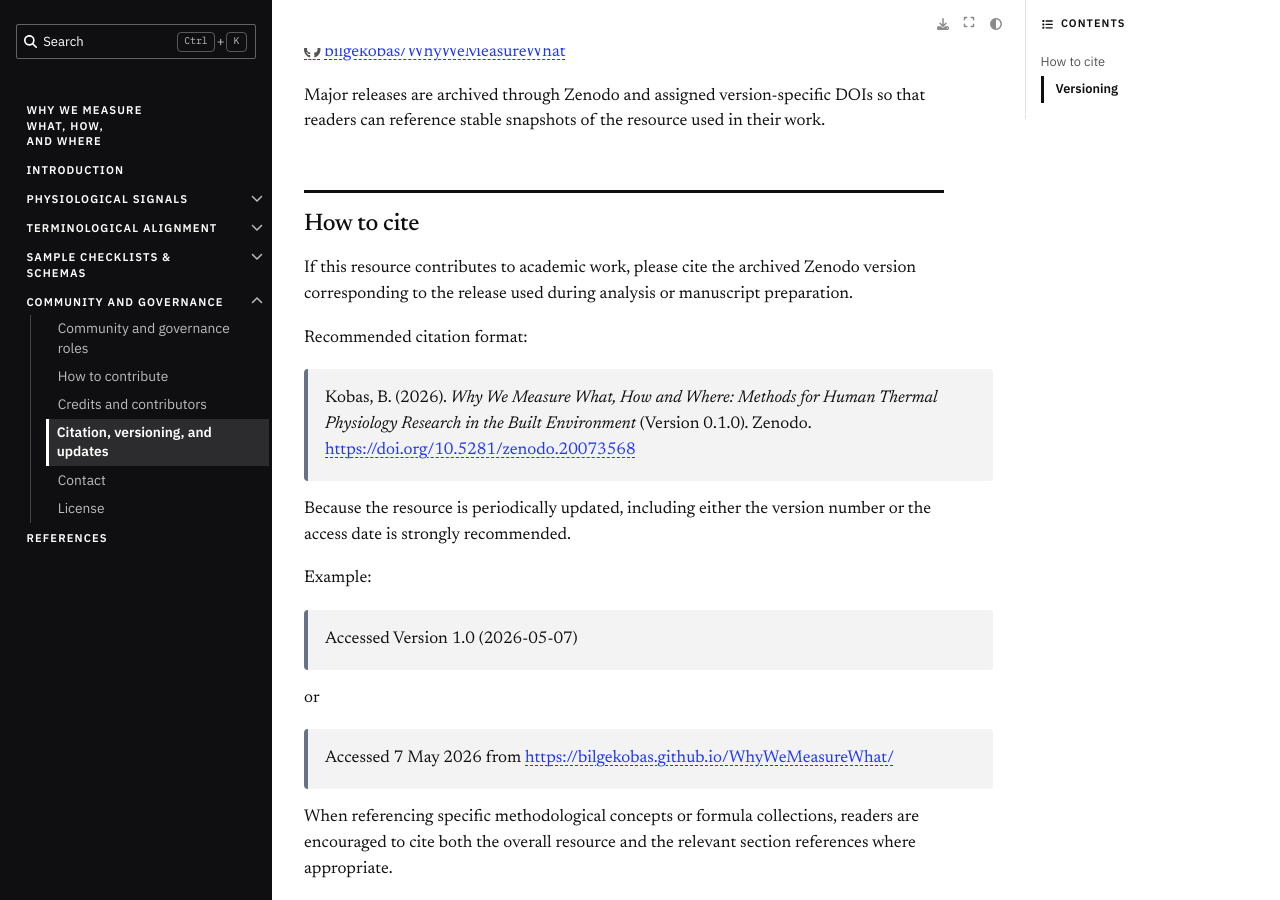
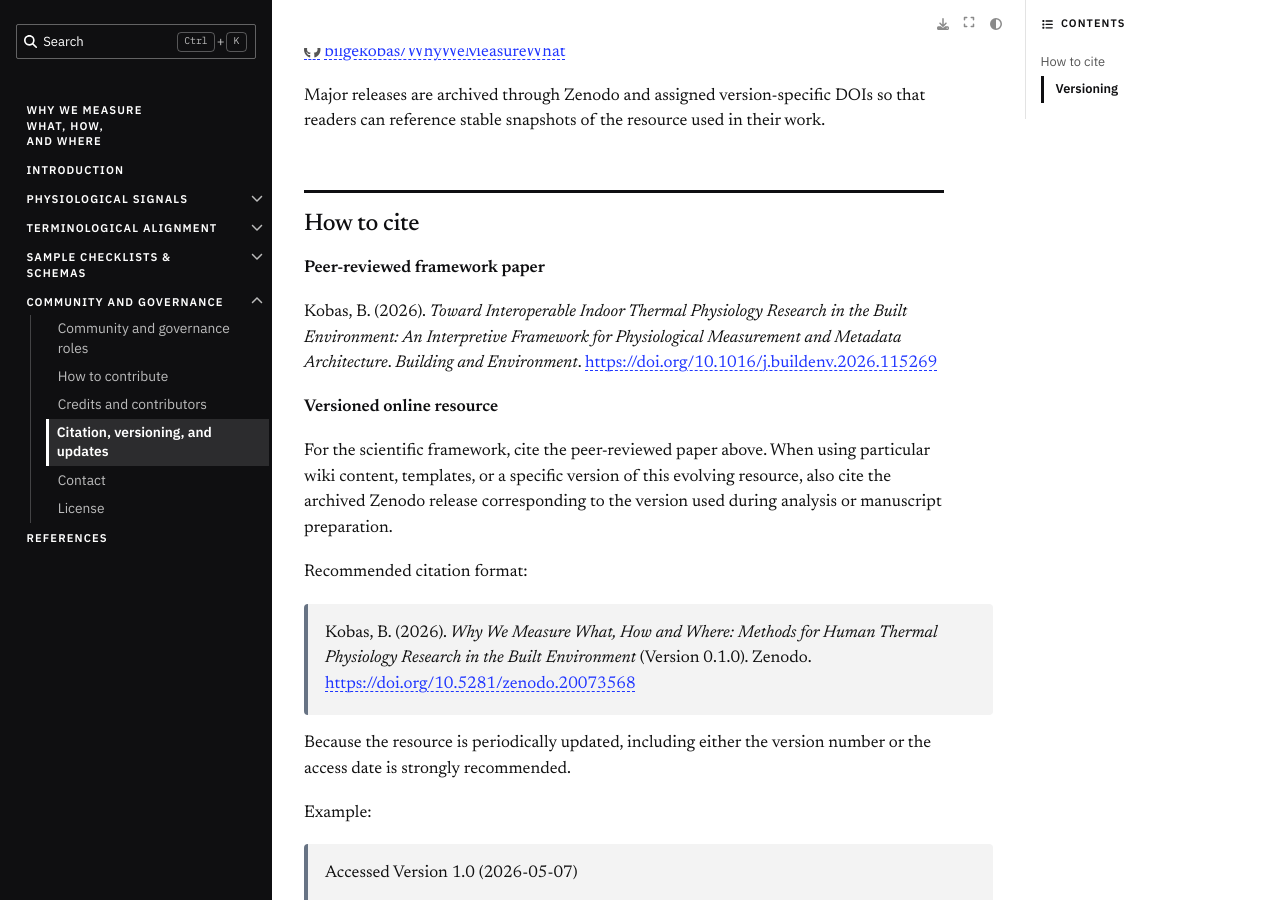
Before and after one commit to bilgekobas/WhyWeMeasureWhat, a Jupyter Book: the page built from book/content/contribution/how-to-cite.md, in a window 1280 px wide and 900 px high, scrolled down 525 px. Built offline with Jupyter Book 1.0.4 settings and Sphinx 7.4.7 and the Sphinx Book theme 1.1.4, drawn with Linux system fonts in a browser that asks for light colours.

Commit message:
Link peer-reviewed Building and Environment framework paper on book/content/contribution/how-to-cite.md

```diff
--- a/book/content/contribution/how-to-cite.md
+++ b/book/content/contribution/how-to-cite.md
@@ -19,7 +19,14 @@ Major releases are archived through Zenodo and assigned version-specific DOIs so
 
 ## How to cite
 
-If this resource contributes to academic work, please cite the archived Zenodo version corresponding to the release used during analysis or manuscript preparation.
+**Peer-reviewed framework paper**
+
+Kobas, B. (2026). *Toward Interoperable Indoor Thermal Physiology Research in the Built Environment: An Interpretive Framework for Physiological Measurement and Metadata Architecture*. *Building and Environment*. https://doi.org/10.1016/j.buildenv.2026.115269
+
+**Versioned online resource**
+
+
+For the scientific framework, cite the peer-reviewed paper above. When using particular wiki content, templates, or a specific version of this evolving resource, also cite the archived Zenodo release corresponding to the version used during analysis or manuscript preparation.
 
 Recommended citation format:
 
```
